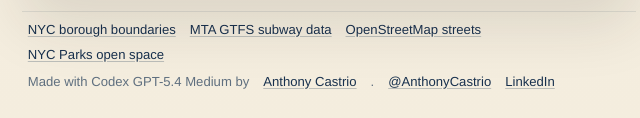
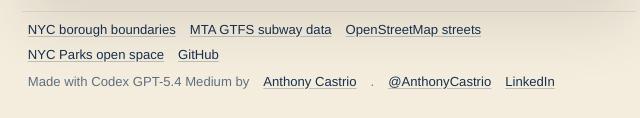
Before and after one commit to AntCas/nyc-cartogram, a website: page site/index.html in a window 1280 px wide. Shown: the part 1194-1312 px from the top of the page, 311-951 px from the left. Drawn offline with Linux system fonts and the light colour scheme; no server answers.

Commit message:
github link and attribution

```diff
--- a/site/index.html
+++ b/site/index.html
@@ -163,6 +163,7 @@
           <a href="https://new.mta.info/developers" target="_blank" rel="noreferrer">MTA GTFS subway data</a>
           <a href="https://www.openstreetmap.org/" target="_blank" rel="noreferrer">OpenStreetMap streets</a>
           <a href="https://www.nycgovparks.org/about/health-and-safety-guide/open-data" target="_blank" rel="noreferrer">NYC Parks open space</a>
+          <a href="https://github.com/AntCas/nyc-cartogram/tree/main" target="_blank" rel="noreferrer">GitHub</a>
         </div>
         <p class="footer-credit">
           Made with Codex GPT-5.4 Medium by
```
Also changed, not shown: README.md.
